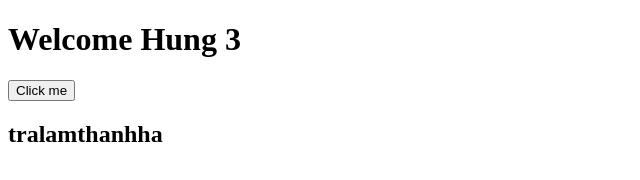
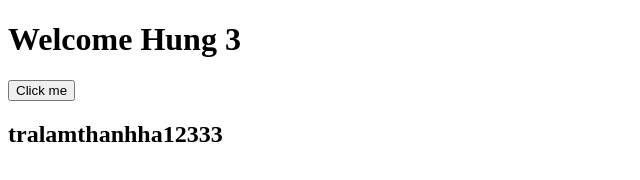
Before and after one commit to tralamthanhha/CNPM-Git-Lab04, a plain HTML site: page index.html in a window 1280 px wide. Shown: the whole page, without its empty margins (0-640 px from the left). Drawn offline with Linux system fonts and the light colour scheme.

Commit message:
Update index.html
chỉnh h2

```diff
--- a/index.html
+++ b/index.html
@@ -9,7 +9,7 @@
 <body>
     <h1>Welcome Hung 3</h1>
     <button>Click me</button>
-    <h2>tralamthanhha</h2>
+    <h2>tralamthanhha12333</h2>
     <script src="main.js"></script>
 </body>
 </html>
```
